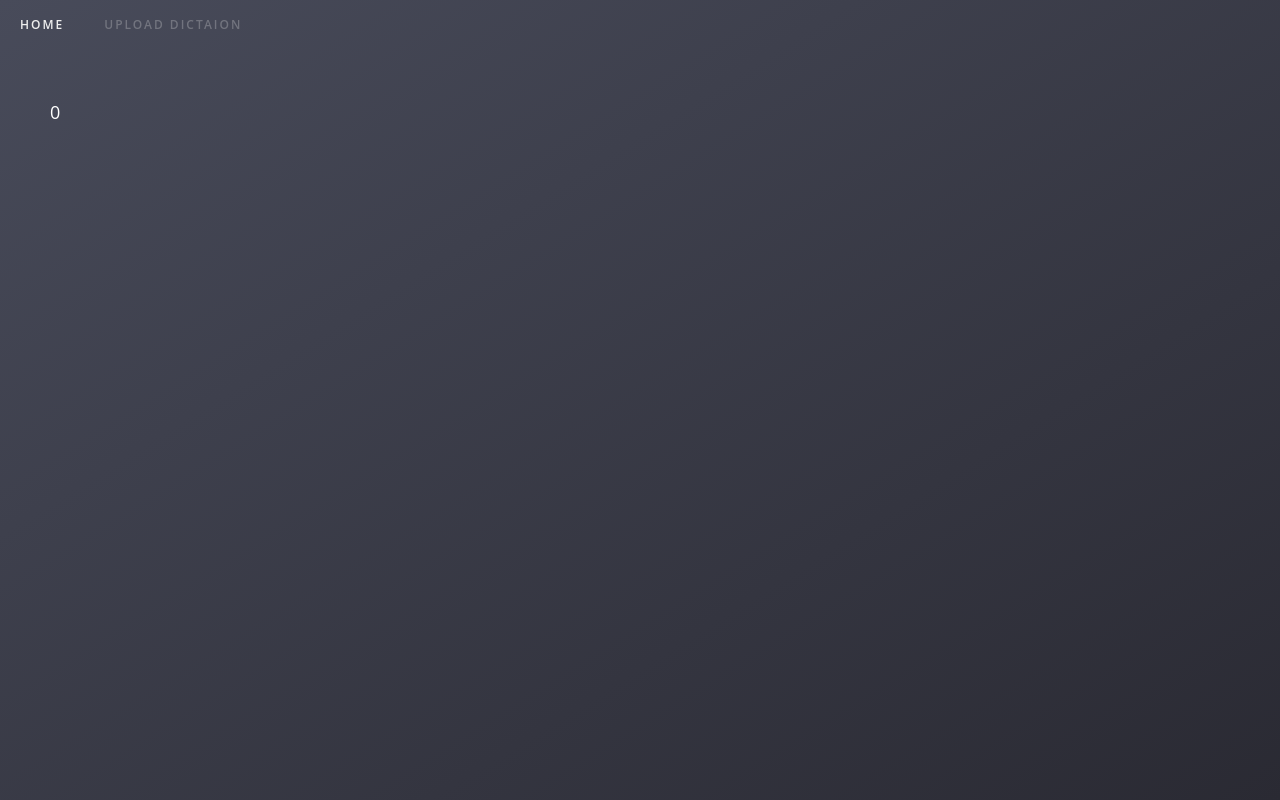
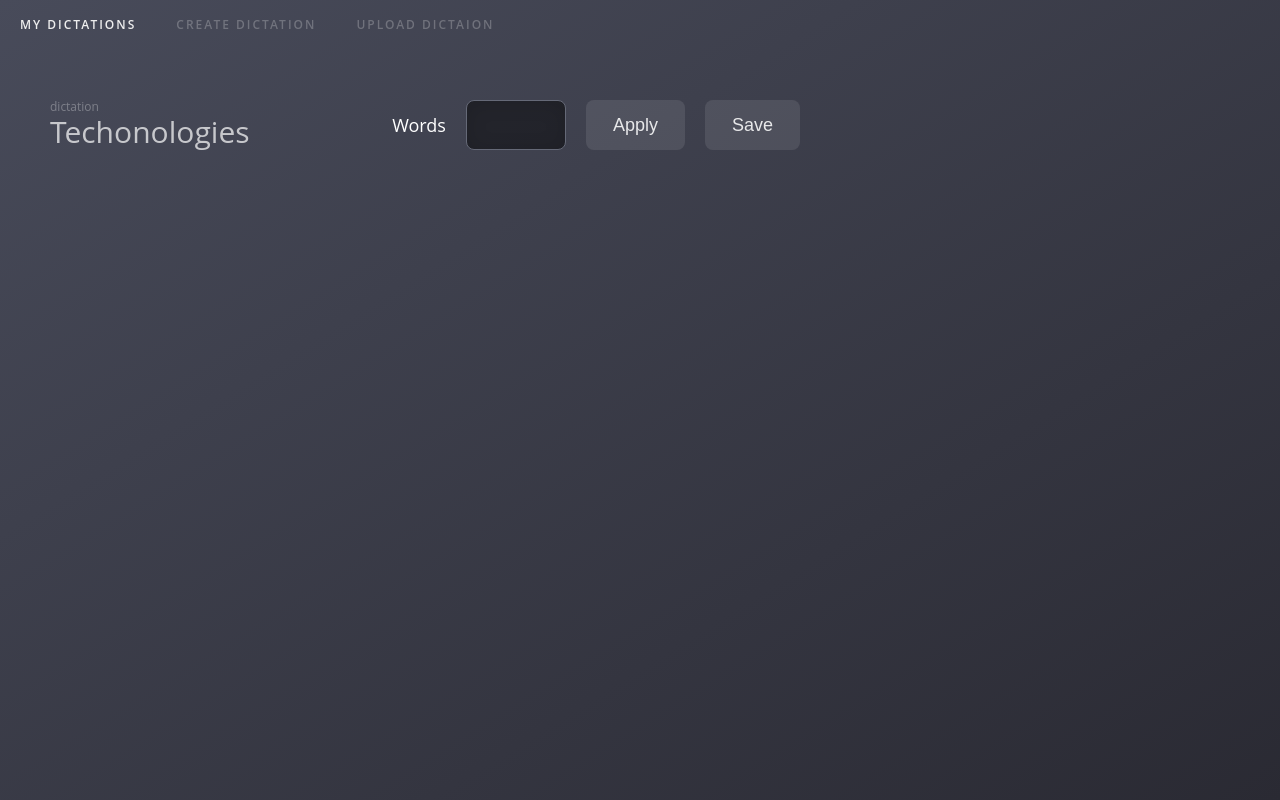
Before and after one commit to YurySosnov/cw, a Vue app: page /create in a window 1280 px wide. Built offline with nearby package versions, Linux system fonts and the light colour scheme.

Commit message:
Simplify create dictation structure

```diff
--- a/src/App.vue
+++ b/src/App.vue
@@ -1,8 +1,8 @@
 <template>
 	<div id="app">
 		<div class="nav">
-			<router-link to="/" class="nav-item">Home</router-link>
-			<!-- <router-link to="/dictation" class="nav-item">Dictation</router-link> -->
+			<router-link to="/" class="nav-item">My dictations</router-link>
+			<router-link to="/create" class="nav-item">Create dictation</router-link>
 			<span class="nav-item">Upload dictaion</span>
 		</div>
 		<div class="content">
--- a/src/components/dictation/Create.vue
+++ b/src/components/dictation/Create.vue
@@ -1,34 +1,36 @@
 <template>
-    <div class="create-dictation-container">
-        {{newDictWordsCount}}
+    <div class="dictation-container">
+        <div class="dictation-top">
+            <div class="dictation-top-left"><div class="dictation-title">
+                <div class="legend">dictation</div>
+                <div class="name">Techonologies</div>
+            </div></div>
+            <div class="dictation-top-right">
+                <div class="ui-block">
+                    <div class="ui-block-name">Words</div>
+                    <input class="ui-input ui-input-words-count">
+                </div>
+                <button class="ui-button margin-left">Apply</button>
+                <button class="ui-button margin-left">Save</button>
+            </div>
+        </div>
     </div>
 </template>
 
 <script>
-import { mapGetters } from 'vuex'
+import { mapGetters, mapMutations } from 'vuex';
 
 export default {
     name: 'CreateDictation',
-    data: function() {
-        return {
-            newDictName: '',
-            newDictWordsCount: 0,
-            newDictLangFrom: 'en',
-            newDictLangTo: 'en'
-        }
-    },
-    computed: mapGetters(['getNewDictationData']),
+    computed: mapGetters([
+        'newDictationName',
+        'newDictationWordsCount',
+        'newDictationLangFrom',
+        'newDictationLangTo',
+        'createDictationEnabled'
+    ]),
     methods: {
-        getNewDictationDataUpd: function() {
-            const newDictData = this.getNewDictationData();
-            this.newDictName = newDictData.newDictName;
-            this.newDictWordsCount = newDictData.newDictWordsCount;
-            this.newDictLangFrom = newDictData.newDictLangFrom;
-            this.newDictLangTo = newDictData.newDictLangTo;
-        }
-    },
-    mounted: function() {
-
+        ...mapMutations(['validateForm','setNewDictationName']),
     }
 }
 </script>
--- a/src/components/dictation/New.vue
+++ /dev/null
@@ -1,27 +0,0 @@
-<template>
-    <Win
-        :title="'Create dictation'"
-        :htmlClass="'new-dictation'"
-        :content="'New dictionary window'"
-        :winType="'newDictation'"
-        :controls="{expand: false}"
-        :winId="'newDictation'"></Win>
-</template>
-
-<script>
-import Win from '@/components/win/Win.vue'
-
-export default {
-    name: 'newDictation',
-    components: {
-        Win
-    }
-}
-</script>
-
-<style lang="less">
-    .new-dictation {
-        width: 720px;
-        margin-bottom: 20px;
-    }
-</style>
--- a/src/components/dictation/newInner.vue
+++ /dev/null
@@ -1,113 +0,0 @@
-<template>
-    <div class="new-dictation-inner">
-        <div class="ui-line">
-            <div class="ui-block">
-                <div class="ui-block-name">Name</div>
-                <input
-                    type="text"
-                    class="ui-input input-dict-name"
-                    v-model="name"
-                    @input="validateForm">
-            </div>
-            <div class="ui-block">
-                <div class="ui-block-name">Words</div>
-                <input
-                    type="text"
-                    class="ui-input input-words-count"
-                    v-model="wordsCount"
-                    @input="validateForm">
-            </div>
-        </div>
-        <div class="ui-line">
-            <div class="ui-block">
-                <div class="ui-block-name">Language</div>
-                <select name="" id="" class="ui-select select-lang">
-                    <option value="en">English</option>
-                    <option value="ru">Russian</option>
-                </select>
-            </div>
-            <div class="ui-block">
-                <div class="ui-block-name">to</div>
-                <select name="" id="" class="ui-select select-lang">
-                    <option value="en">English</option>
-                    <option value="ru">Russian</option>
-                </select>
-            </div>
-        </div>
-        <div class="ui-line ui-line-last ui-line-align-right">
-            <button
-                class="ui-button "
-                :class="{'disabled':!createEnabled}"
-                @click="createNewDictation">Create</button>
-        </div>
-    </div>
-</template>
-
-<script>
-import { mapMutations } from 'vuex'
-
-export default {
-    name: 'NewInner',
-    methods: {
-        ...mapMutations(['setWordsCount','setSection']),
-        validateForm: function() {
-            this.setWordsCount(this.wordsCount);
-            this.createEnabled = (this.name.length > 0 && parseInt(this.wordsCount) > 0);
-        },
-        createNewDictation: function() {
-            if (this.createEnabled) {
-                this.setSection('create');
-            }
-        }
-    },
-    data: function() {
-        const langList = [
-            {
-                text: 'English',
-                value: 'en'
-            },
-            {
-                text: 'Rusian',
-                value: 'ru'
-            }
-        ];
-        let langLists = [
-            langList,
-            langList
-        ];
-
-        let langs = [
-            langList[0].value,
-            langList[1].value
-        ];
-        return {
-            langs: [],
-            firstLang: langs[0],
-            secondLang: langs[1],
-            langLists: langLists,
-            createEnabled: false,
-
-            name: '',
-            wordsCount: 0
-        };
-    },
-    mounted: function() {
-
-    }
-}
-</script>
-
-<style lang="less">
-.ui-input {
-    &.input-dict-name {
-        width: 360px;
-    }
-    &.input-words-count {
-        width: 100px;
-        text-align: center;
-    }
-}
-.ui-select.select-lang {
-    width: 250px;
-}
-</style>
--- a/src/router.js
+++ b/src/router.js
@@ -20,7 +20,7 @@ export default new Router({
     {
       path: '/create',
       name: 'create',
-      component: () => import('./views/CreateDictationPage.vue')
+      component: () => import('./views/Create.vue')
     },
   ]
 })
--- a/src/store/index.js
+++ b/src/store/index.js
@@ -1,19 +1,16 @@
 import Vue from 'vue'
 import Vuex from 'vuex'
 import list from './modules/list'
+import create from './modules/create'
 
 Vue.use(Vuex)
 
 export default new Vuex.Store({
 	modules: {
-		list
+		list,
+		create
 	},
 	state: {
-		newDictName: '',
-		newDictWordsCount: 0,
-		newDictLangFrom: 'en',
-		newDictLangTo: 'en',
-
 		section: 'home', // home, create, dictation
 	},
 	mutations: {
--- /dev/null
+++ b/src/store/modules/create.js
@@ -0,0 +1,35 @@
+export default {
+    state: {
+        newDictName: '',
+        newDictWordsCount: 0,
+        newDictLangFrom: 'en',
+        newDictLangTo: 'en',
+        createEnabled: false
+    },
+    mutations: {
+        validateForm: function() {
+            return true;
+        },
+        setNewDictationName: function(state,value) {
+            state.newDictName = value;
+        }
+    },
+    actions: {},
+    getters: {
+        newDictationName: function(state) {
+            return state.newDictName;
+        },
+        newDictationWordsCount: function(state) {
+            return state.newDictWordsCount;
+        },
+        newDictationLangFrom: function(state) {
+            return state.newDictLangFrom;
+        },
+        newDictationLangTo: function(state) {
+            return state.newDictLangTo;
+        },
+        createDictationEnabled: function(state) {
+            return state.createEnabled;
+        }
+    }
+}
--- a/src/styles/_variables.less
+++ b/src/styles/_variables.less
@@ -19,7 +19,7 @@
 @ui_color_win: #393e46;
 
 @ui_color_button: #5c636e;
-@ui_color_button_hover: #8d6262;
+@ui_color_button_hover: #c676da;
 
 @ui_color_title: #575663;
 @ui_color_title_text: #ddd;
@@ -55,7 +55,7 @@
 }
 
 .ui_button_background {
-    background: #00000044;
+    background: #ffffff18;
     // background: linear-gradient(to bottom, #00000050,#00000070);
 }
 
--- a/src/styles/main.less
+++ b/src/styles/main.less
@@ -79,6 +79,7 @@ button {
     flex-direction: row;
     flex-wrap: nowrap;
     align-items: center;
+    margin-bottom: 20px;
     .ui-block-name {
         font-size: 100%;
         color: @ui_color_text;
@@ -98,6 +99,10 @@ button {
     &::placeholder {
         font-style: italic;
         color: #ddd;
+    }
+    &.ui-input-words-count {
+        width: 100px;
+        text-align: center;
     }
 }
 
@@ -132,12 +137,13 @@ button {
 .ui-button {
     height: @ui_height;
     padding: 0 25px;
-    color: #fff;
+    color: #ffffffdd;
+    border: 2px solid #ffffff00;
     font-size: @font_size;
     .ui_button_background;
     border-radius: @border_radius_middle;
     cursor: pointer;
-    box-shadow: 0 2px 6px #00000030;
+    // box-shadow: 0 2px 6px #00000030;
     box-sizing: border-box;
     &.disabled {
         background-color: transparent;
@@ -161,7 +167,8 @@ button {
         }
     }
     &:hover {
-        background-color: @ui_color_button_hover;
+        border-color: #ffffff33;
+        // background-color: @ui_color_button_hover;
     }
     &-delete {
         background-color: @ui_color_decline;
@@ -175,4 +182,41 @@ button {
             background-color: @ui_color_cancel_hover;
         }
     }
+    &.margin-left {
+        margin-left: 20px;
+    }
 }
+
+.dictation-container {
+    width: 750px;
+}
+.dictation-top {
+    width: 100%;
+    display: flex;
+    justify-content: space-between;
+    .ui-block {
+        margin-bottom: 0;
+    }
+}
+.dictation-top-right {
+    display: flex;
+    flex-wrap: nowrap;
+}
+.dictation-title {
+    display: flex;
+    flex-direction: column;
+    .legend {
+        width: 100%;
+        text-align: left;
+        font-size: 12px;
+        line-height: 14px;
+        opacity: .3;
+    }
+    .name {
+        width: 100%;
+        text-align: left;
+        font-size: 30px;
+        line-height: 36px;
+        opacity: .7;
+    }
+}
--- a/src/views/CreateDictationPage.vue
+++ b/src/views/Create.vue
@@ -4,6 +4,7 @@
 
 <script>
 import CreateDictation from '@/components/dictation/Create.vue'
+
 export default {
     components: {
         CreateDictation
--- a/src/views/Home.vue
+++ b/src/views/Home.vue
@@ -1,13 +1,11 @@
 <template>
     <div class="dictation">
-        <NewDictation v-if="this.$store.state.section === 'home'"></NewDictation>
         <List v-if="this.$store.state.section === 'home'"></List>
         <CreateDictation v-if="this.$store.state.section === 'create'"></CreateDictation>
     </div>
 </template>
 
 <script>
-import NewDictation from '@/components/dictation/New.vue'
 import CreateDictation from '@/components/dictation/Create.vue'
 import List from '@/components/dictation/List.vue'
 
@@ -15,7 +13,6 @@ export default {
     name: 'Dictation',
     components: {
         CreateDictation,
-        NewDictation,
         List
     }
 }
```
